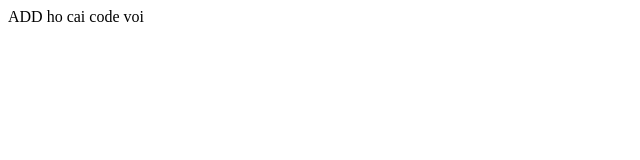
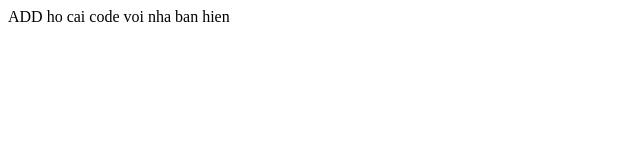
Before and after one commit to AnhHT3010/Crusshhhh, a plain HTML site: page about.html in a window 1280 px wide. Shown: the whole page, without its empty margins (0-640 px from the left). Drawn offline with Linux system fonts and the light colour scheme.

Commit message:
sua file

```diff
--- a/about.html
+++ b/about.html
@@ -7,6 +7,6 @@
     <title>Document</title>
 </head>
 <body>
-    ADD ho cai code voi
+    ADD ho cai code voi nha ban hien
 </body>
 </html>
```
